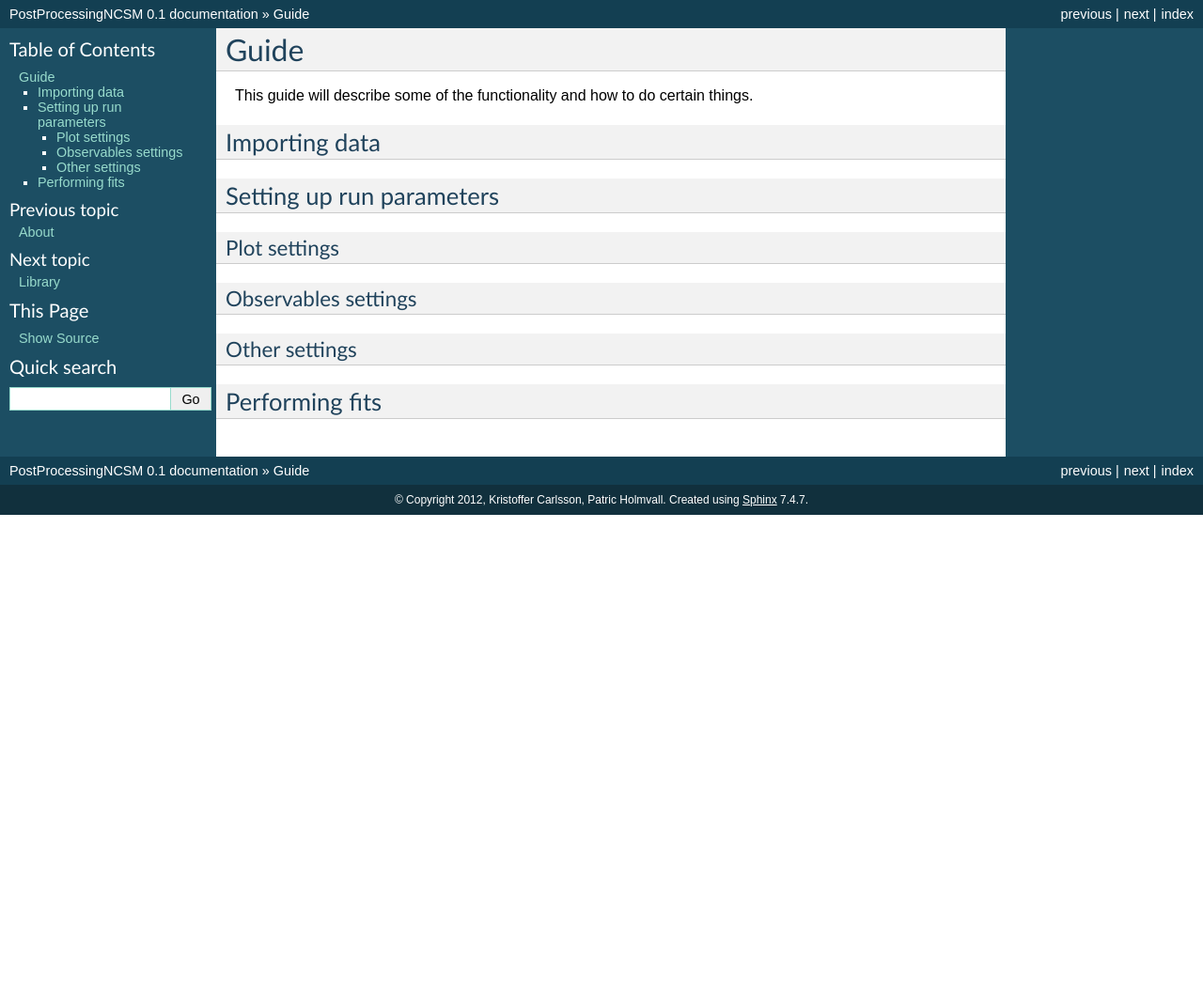
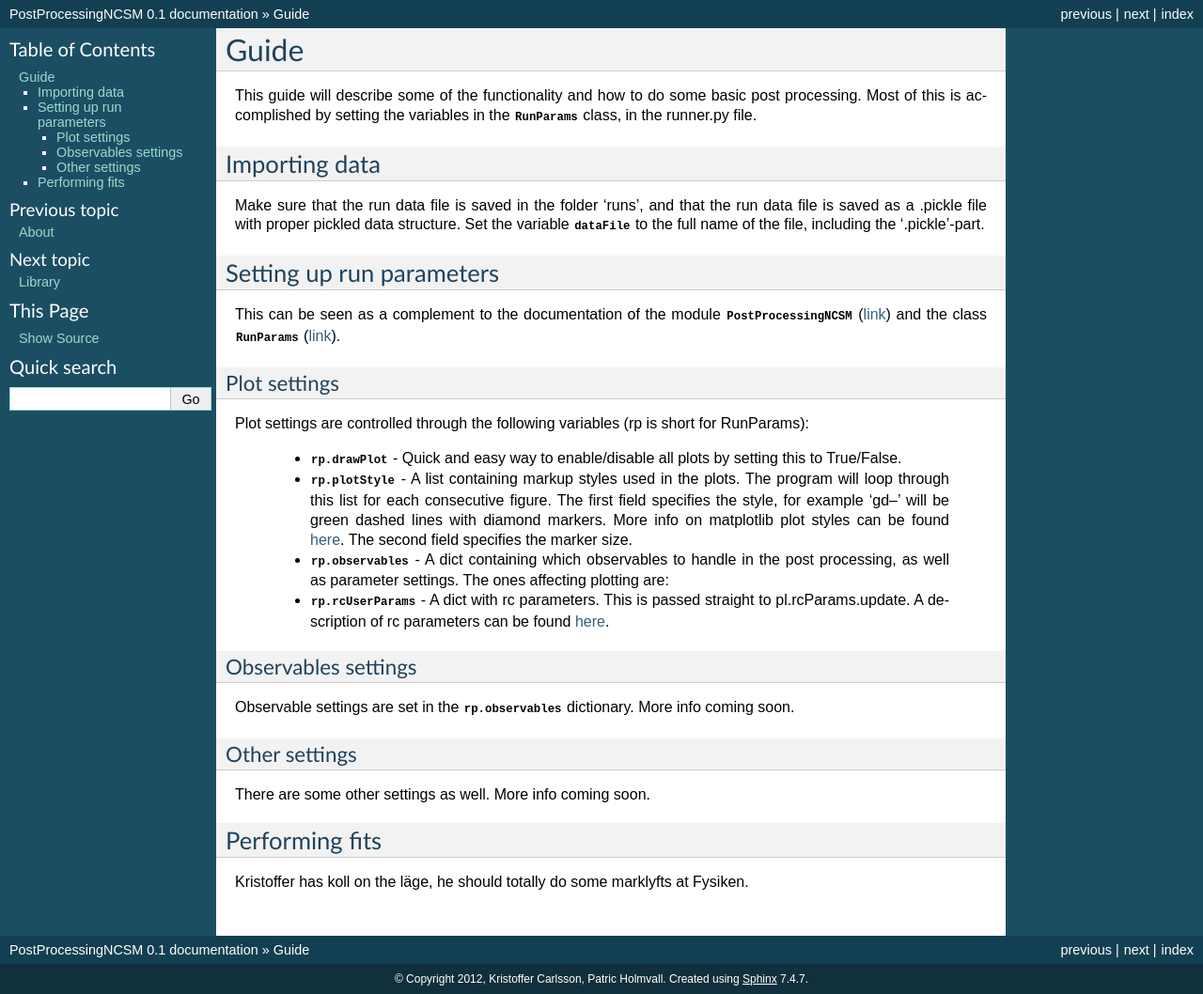
Before and after one commit to PatricHolmvall/PostProcessingNCSM, a Sphinx documentation site: the page built from doc/source/guide/index.rst, in a window 1280 px wide. Shown: the whole page at 94% size. Built offline with Sphinx 7.4.7, drawn with Linux system fonts in a browser that asks for light colours; formulas are drawn with MathJax 3; pages that are not in the unit, such as notebooks, are missing from menus; before the commit the page ends 900 px from its top, so only the background shows below that.

Commit message:
Documentation updated

```diff
--- a/doc/source/conf.py
+++ b/doc/source/conf.py
@@ -11,7 +11,10 @@
 # All configuration values have a default; values that are commented out
 # serve to show the default.
 
-import sys, os
+import sys, os, inspect
+
+currPath = os.path.dirname(inspect.getfile(inspect.currentframe()))
+sys.path.append(currPath + "/../../PostProcessingNCSM/")
 
 # If extensions (or modules to document with autodoc) are in another directory,
 # add these directories to sys.path here. If the directory is relative to the
--- a/doc/source/guide/index.rst
+++ b/doc/source/guide/index.rst
@@ -1,24 +1,61 @@
 Guide
 =====
-
-This guide will describe some of the functionality and how to do certain things.
+This guide will describe some of the functionality and how to do some basic
+post processing. Most of this is accomplished by setting the variables in the
+:py:class:`RunParams` class, in the runner.py file.
 
 
 Importing data
 --------------
+Make sure that the run data file is saved in the folder 'runs', and that the run
+data file is saved as a .pickle file with proper pickled data structure. Set
+the variable :py:data:`dataFile` to the full name of the file, including the
+'.pickle'-part.
+
 
 Setting up run parameters
 -------------------------
+This can be seen as a complement to the documentation of the module
+:py:mod:`PostProcessingNCSM`
+(`link <../library/index.html#module-post_processing>`_) and the class
+:py:class:`RunParams` (`link <../library/index.html#module-run_params>`_).
 
 Plot settings
 *************
+Plot settings are controlled through the following variables (rp is short for
+RunParams):
+
+
+
+    * :py:data:`rp.drawPlot` - Quick and easy way to enable/disable all plots by
+      setting this to True/False.
+
+    * :py:data:`rp.plotStyle` - A list containing markup styles used in the
+      plots. The program will loop through this list for each consecutive
+      figure. The first field specifies the style, for example 'gd--' will be
+      green dashed lines with diamond markers. More info on matplotlib plot
+      styles can be found `here <http://matplotlib.sourceforge.net/api/pyplot_api.html#matplotlib.pyplot.plot>`_.
+      The second field specifies the marker size.
+
+    * :py:data:`rp.observables` - A dict containing which observables to handle
+      in the post processing, as well as parameter settings. The ones affecting
+      plotting are:
+
+    * :py:data:`rp.rcUserParams` - A dict with rc parameters. This is passed
+      straight to pl.rcParams.update. A description of rc parameters can be
+      found `here <http://matplotlib.sourceforge.net/users/customizing.html#customizing-matplotlib>`_.
+
 
 Observables settings
 ********************
+Observable settings are set in the :py:data:`rp.observables` dictionary. More
+info coming soon.
 
 Other settings
 **************
+There are some other settings as well. More info coming soon.
 
 
 Performing fits
 ---------------
+Kristoffer has koll on the läge, he should totally do some marklyfts at Fysiken.
--- a/doc/source/library/index.rst
+++ b/doc/source/library/index.rst
@@ -2,6 +2,12 @@
 
 Library
 =======
+
+PostProcessing
+--------------
+.. automodule:: post_processing
+    :members:
+    :special-members:
 
 RunParams
 ---------
```
Also changed, not shown: currentDictionaryStructure.txt (deleted, +0 -46 lines), doc/source/datastructure.rst (renamed from doc/source/dictionary.rst, +14 -9 lines), futureDictionaryStructure.txt (deleted, +0 -46 lines).
